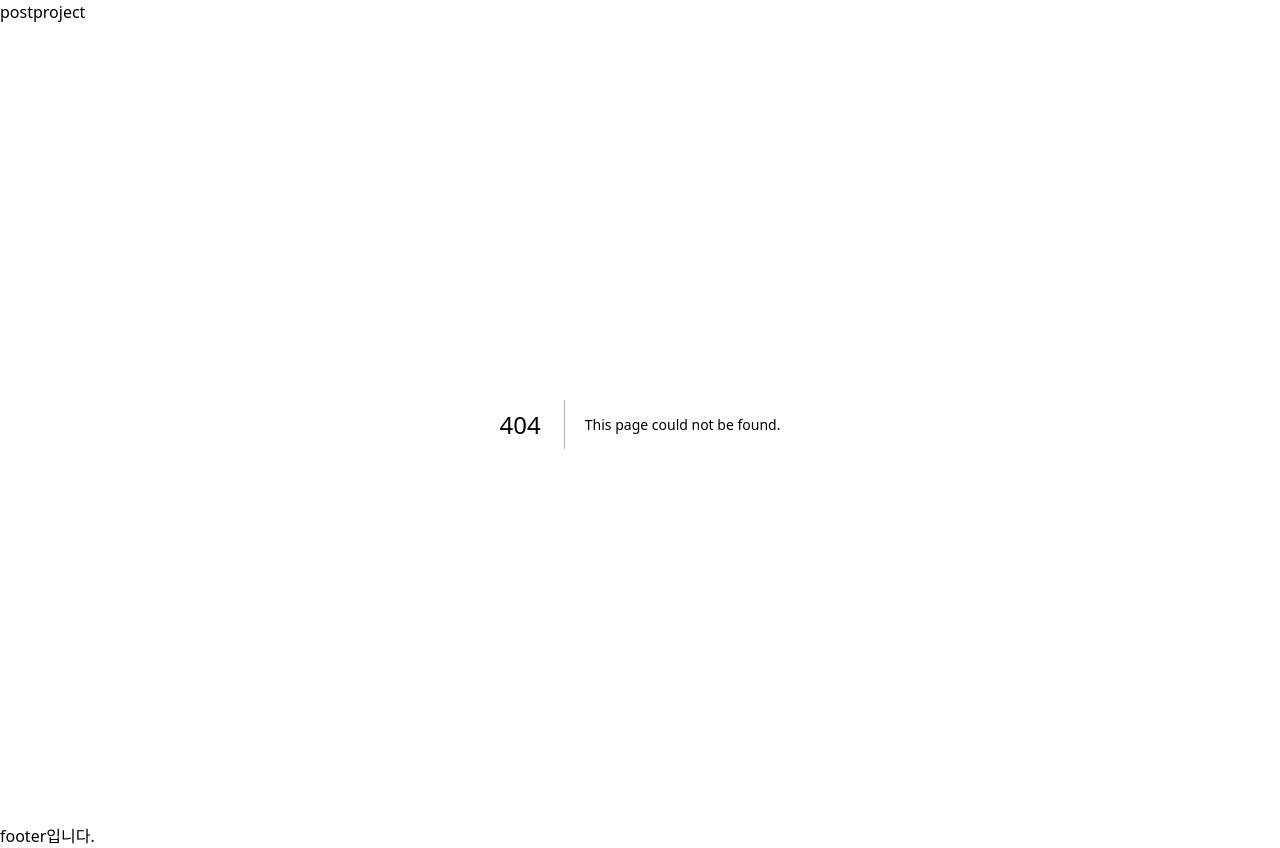
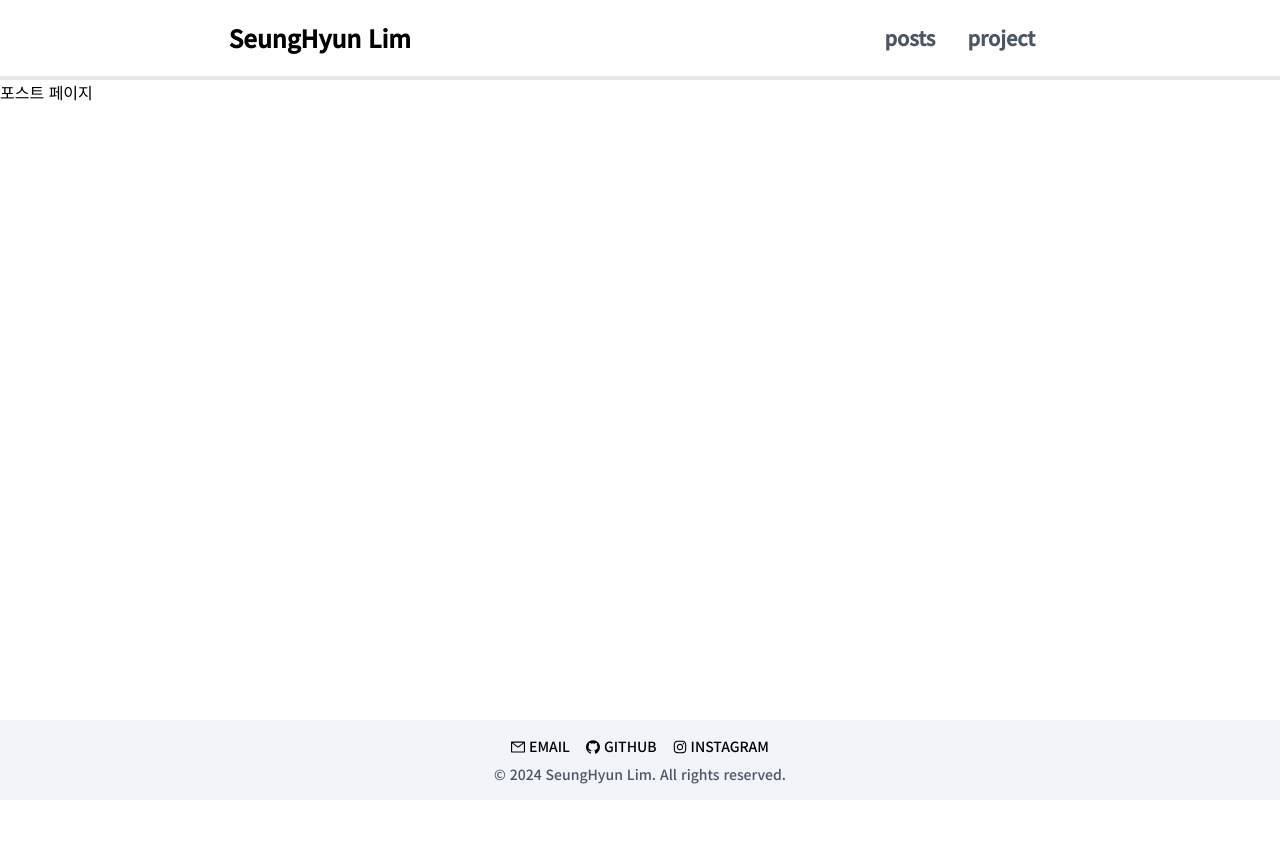
Before and after one commit to 96limshyun/next-my-blog, a Next.js app: page /posts in a window 1280 px wide. Before the commit this address had no page. After the commit the page ends 800 px from the top, so only its background shows below. Built offline with nearby package versions, Linux system fonts and the light colour scheme.

Commit message:
[Feat]: nav 링크 추가, Footer 컴포넌트 추가

```diff
--- a/src/app/layout.tsx
+++ b/src/app/layout.tsx
@@ -1,11 +1,17 @@
 import type { Metadata } from "next";
+import { Noto_Sans_KR } from 'next/font/google';
 import "./globals.css";
 import Header from "@/components/Header/Header";
 import Footer from "@/components/Footer/Footer";
 
+const notoSansKr = Noto_Sans_KR({
+  weight: ['500'],
+  subsets: ['latin'],
+});
+
 export const metadata: Metadata = {
-  title: "Create Next App",
-  description: "Generated by create next app",
+  title: "LimSH Blog",
+  description: "SeungHyun Lim의 블로그입니다.",
 };
 
 export default function RootLayout({
@@ -14,7 +20,7 @@ export default function RootLayout({
   children: React.ReactNode;
 }>) {
   return (
-    <html lang="ko">
+    <html lang="ko" className={notoSansKr.className}>
       <body >
         <Header />
         <main >{children}</main>
--- a/src/app/post/page.tsx
+++ /dev/null
@@ -1,5 +0,0 @@
-export const PostPage = () => {
-    return(
-        <div>포스트 페이지</div>
-    )
-}
--- /dev/null
+++ b/src/app/posts/page.tsx
@@ -0,0 +1,7 @@
+export const PostsPage = () => {
+    return(
+        <div>포스트 페이지</div>
+    )
+}
+
+export default PostsPage
--- a/src/app/project/page.tsx
+++ b/src/app/project/page.tsx
@@ -3,3 +3,5 @@ export const ProjectPage = () => {
         <div>프로젝트 페이지</div>
     )
 }
+
+export default ProjectPage
--- a/src/components/Footer/Footer.tsx
+++ b/src/components/Footer/Footer.tsx
@@ -1,6 +1,16 @@
+import { MailOutlined, GithubOutlined, InstagramOutlined } from "@ant-design/icons";
+
 const Footer = () => {
-    return <footer>footer입니다.</footer>
+    return (
+        <footer className="fixed bottom-0 left-0 right-0 h-20 bg-slate-100 flex flex-col items-center justify-center text-sm">
+            <nav className="flex gap-4">
+                <a href="mailto:96limshyun@gmail.com"><MailOutlined /><span className="ml-1">EMAIL</span></a>
+                <a href="https://github.com/96limshyun"><GithubOutlined /><span className="ml-1">GITHUB</span></a>
+                <a href="https://www.instagram.com/limshyun_/"><InstagramOutlined /><span className="ml-1">INSTAGRAM</span></a>
+            </nav>
+            <div className="mt-2 text-gray-600">© 2024 SeungHyun Lim. All rights reserved.</div>
+        </footer>
+    );
+};
 
-}
-
-export default Footer
+export default Footer;
--- a/src/components/Header/Header.tsx
+++ b/src/components/Header/Header.tsx
@@ -2,23 +2,30 @@ import Link from "next/link";
 
 const pages = [
     {
-        name: 'post',
-        href: '/post'
+        name: "posts",
+        href: "/posts",
     },
     {
-        name: 'project',
-        href: '/project'
+        name: "project",
+        href: "/project",
     },
-]
+];
 
 const Header = () => {
-    return <div>
-        {pages.map(page => (
-            <Link href={page.href} key={page.href}>
-                <span>{page.name}</span>
-            </Link>
-        ))}
-    </div>
-}
+    return (
+        <header className="h-20 flex flex-row justify-around text-center items-center border-b-4">
+            <div>
+                <Link href="/" className="font-bold text-2xl">SeungHyun Lim</Link>
+            </div>
+            <nav>
+                {pages.map((page) => (
+                    <Link href={page.href} key={page.href} className="p-4">
+                        <span className="font-bold text-xl text-gray-600">{page.name}</span>
+                    </Link>
+                ))}
+            </nav>
+        </header>
+    );
+};
 
-export default Header
+export default Header;
```
Also changed, not shown: package.json (+6 -5 lines), 1 other file (tests, documents, lock files or other folders).
